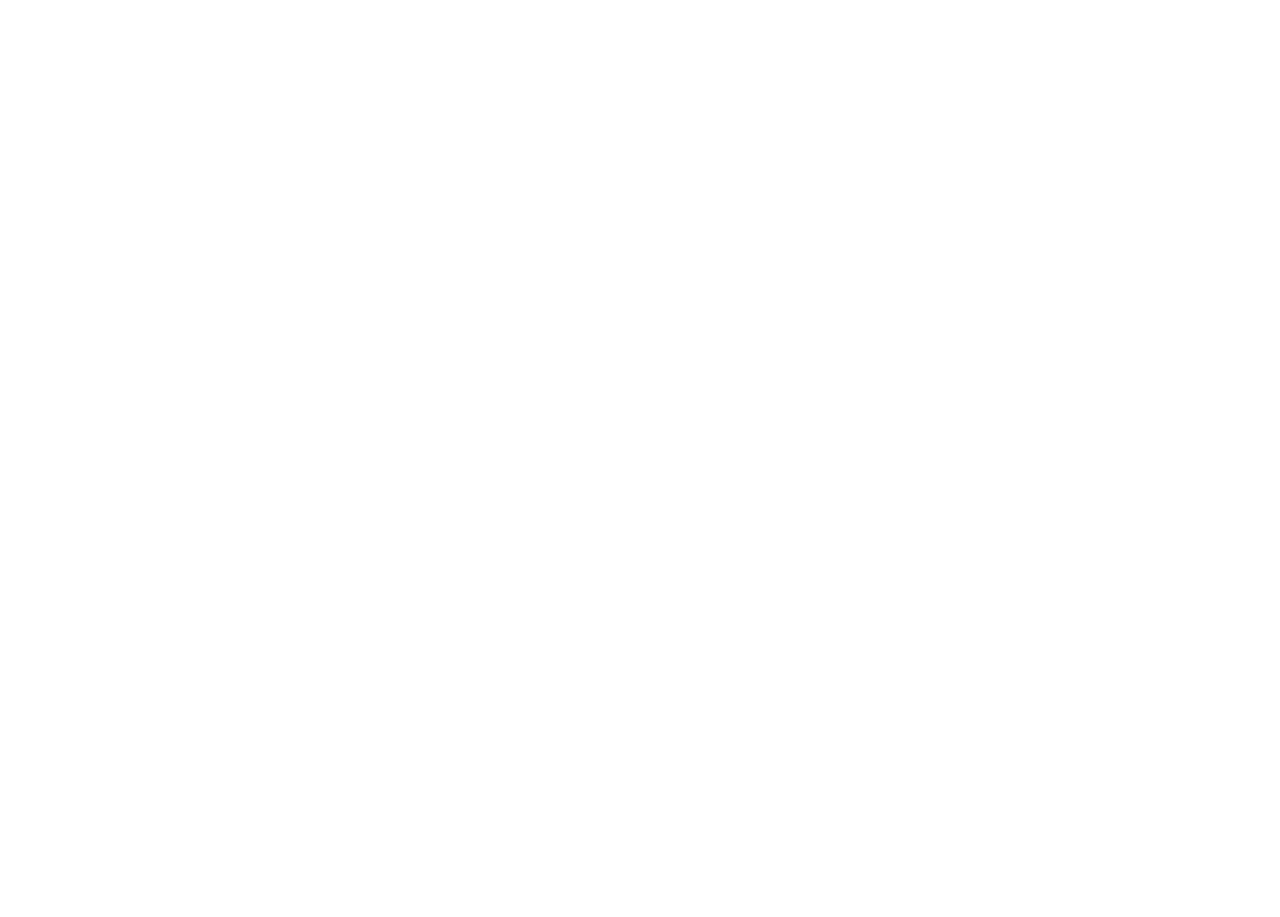
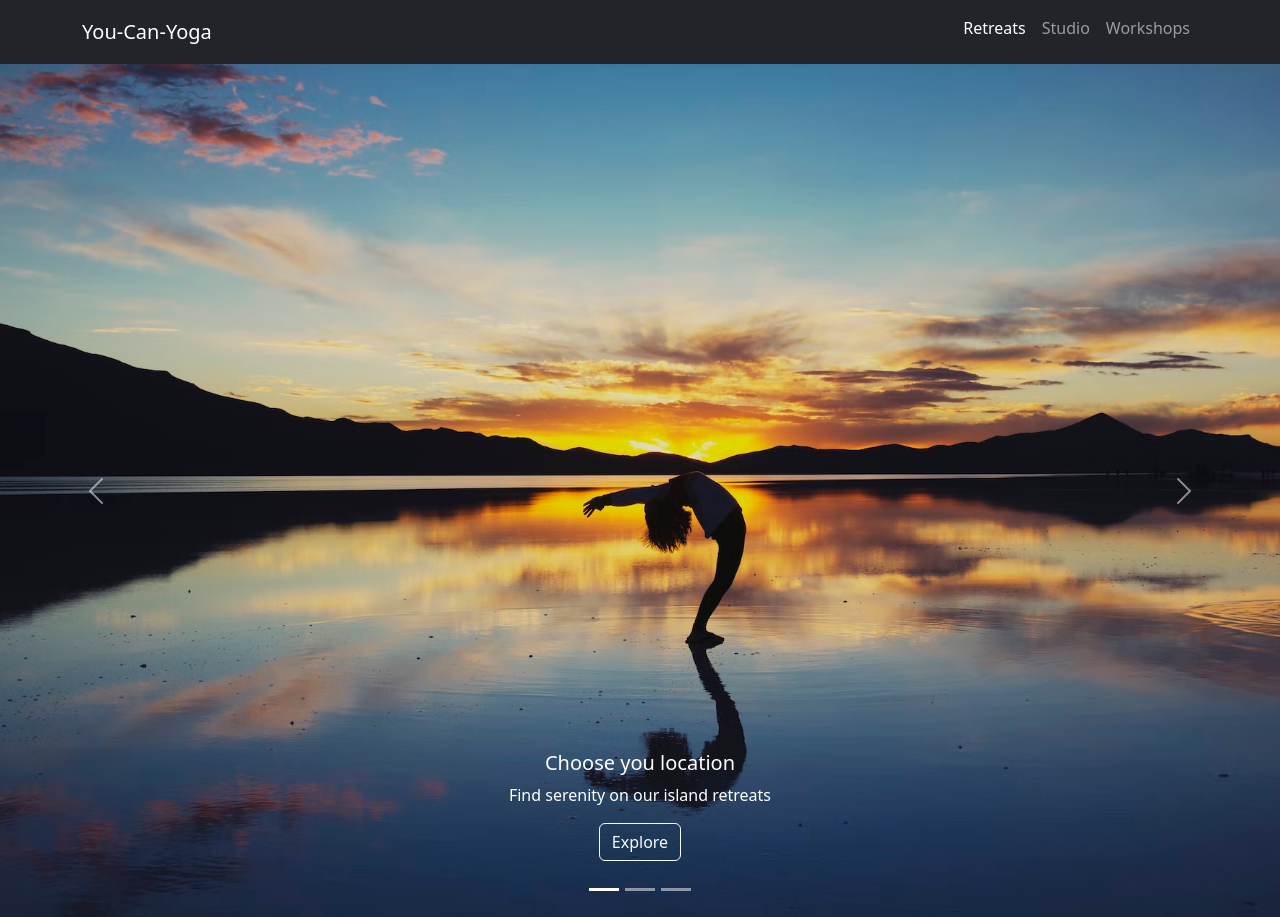
Before and after one commit to AumDigital/bootstrap-project, a plain HTML site: page index.html in a window 1280 px wide. Before the commit the page ends 800 px from the top, so only its background shows below. Drawn offline with nearby package versions, Linux system fonts and the light colour scheme.

Commit message:
scss files, main carousel

```diff
--- a/index.html
+++ b/index.html
@@ -5,9 +5,120 @@
     <meta http-equiv="X-UA-Compatible" content="IE=edge">
     <meta name="viewport" content="width=device-width, initial-scale=1.0">
     <link href="https://cdn.jsdelivr.net/npm/bootstrap@5.3.0-alpha1/dist/css/bootstrap.min.css" rel="stylesheet" integrity="sha384-GLhlTQ8iRABdZLl6O3oVMWSktQOp6b7In1Zl3/Jr59b6EGGoI1aFkw7cmDA6j6gD" crossorigin="anonymous">
+    <link rel="stylesheet" href="styles/index.css">
     <title>Bootstrap Project</title>
 </head>
 <body>
+
+    <header>
+
+
+        <nav class="navbar navbar-expand-lg bg-dark" data-bs-theme="dark">
+            <div class="container">
+              <a class="navbar-brand" href="#">You-Can-Yoga</a>
+              <button class="navbar-toggler" type="button" data-bs-toggle="collapse" data-bs-target="#navbarNav" aria-controls="navbarNav" aria-expanded="false" aria-label="Toggle navigation">
+                <span class="navbar-dark navbar-toggler-icon"></span>
+              </button>
+              <div class="collapse navbar-collapse" id="navbarNav">
+                <ul class="navbar-nav ms-auto mb-2">
+                  <li class="nav-item">
+                    <a class="nav-link active" aria-current="page" href="#retreats">Retreats</a>
+                  </li>
+                  <li class="nav-item">
+                    <a class="nav-link" href="#studio">Studio</a>
+                  </li>
+                  <li class="nav-item">
+                    <a class="nav-link" href="#workshops">Workshops</a>
+                  </li>
+                </ul>
+              </div>
+            </div>
+
+          </nav>
+
+
+    </header>
+
+    <section id="retreats">
+
+
+
+        <div id="carouselExampleCaptions" class="carousel slide">
+            <div class="carousel-indicators">
+            <button type="button" data-bs-target="#carouselExampleCaptions" data-bs-slide-to="0" class="active" aria-current="true" aria-label="Slide 1"></button>
+            <button type="button" data-bs-target="#carouselExampleCaptions" data-bs-slide-to="1" aria-label="Slide 2"></button>
+            <button type="button" data-bs-target="#carouselExampleCaptions" data-bs-slide-to="2" aria-label="Slide 3"></button>
+            </div>
+            <div class="carousel-inner">
+            <div class="carousel-item active">
+                <img src="images/islandyoga.jpg" class="d-block w-100" alt="photo of a yogi by the water">
+                <div class="carousel-caption d-none d-md-block">
+                <h5>Choose you location</h5>
+                <p>Find serenity on our island retreats</p>
+                <p><a href="#" class="btn btn-outline-light">Explore</a></p>
+                </div>
+            </div>
+            <div class="carousel-item">
+                <img src="images/mountain.jpg" class="d-block w-100" alt="photo of a mountain landscape">
+                <div class="carousel-caption d-none d-md-block">
+                <h5>The choice is yours!</h5>
+                <p> Nestle yourself deep in the mountains.</p>
+                <p><a href="#" class="btn btn-outline-light">Explore</a></p>
+                </div>
+            </div>
+            <div class="carousel-item">
+                <img src="images/austria.jpg" class="d-block w-100" alt="a photo of a small town in the mountains next to a lake">
+                <div class="carousel-caption d-none d-md-block">
+                <h5>Find your version of peace</h5>
+                <p>Maybe tucked away in an idyllic village in Austria?</p>
+                <p><a href="#" class="btn btn-outline-light">Explore</a></p>
+                </div>
+            </div>
+            </div>
+            <button class="carousel-control-prev" type="button" data-bs-target="#carouselExampleCaptions" data-bs-slide="prev">
+                <span class="carousel-control-prev-icon" aria-hidden="true"></span>
+                <span class="visually-hidden">Previous</span>
+            </button>
+            <button class="carousel-control-next" type="button" data-bs-target="#carouselExampleCaptions" data-bs-slide="next">
+                <span class="carousel-control-next-icon" aria-hidden="true"></span>
+                <span class="visually-hidden">Next</span>
+                </button>
+        </div>
+
+
+    </section>
+
+
+
+
+
+
+    <section>
+
+           <!--
+1       <div class="container-md">
+            <div class="row">
+                <div class="col">
+                    <div class="card">
+                        <div class="card-body">
+                            <h4 class="card-title"> Hello World</h4>
+                            <p class="card-text">Lorem ipsum dolor sit amet, consectetur adipiscing elit,
+                                sed do eiusmod tempor incididunt ut labore et dolore magna aliqua. Ut enim
+                                ad minim veniam, quis nostrud exercitation ullamco laboris nisi ut aliquip
+                                ex ea commodo consequat. Duis aute irure dolor in reprehenderit in voluptate
+                                velit esse cillum dolore eu fugiat nulla pariatur. Excepteur sint occaecat cupidatat non proident,
+                                sunt in culpa qui officia deserunt mollit anim id est laborum.</p>
+
+                        </div>
+                    </div>
+                </div>
+                <div class="col"></div>
+                <div class="col"></div>
+                </div>
+            </div>
+        </div>
+        -->
+    </section>
 
 
 
@@ -34,7 +145,7 @@
 
 
 
-
+        <!--BOOTSTRAP-->
 
     <script src="https://cdn.jsdelivr.net/npm/bootstrap@5.3.0-alpha1/dist/js/bootstrap.bundle.min.js" integrity="sha384-w76AqPfDkMBDXo30jS1Sgez6pr3x5MlQ1ZAGC+nuZB+EYdgRZgiwxhTBTkF7CXvN" crossorigin="anonymous"></script>
     <script src="https://cdn.jsdelivr.net/npm/@popperjs/core@2.11.6/dist/umd/popper.min.js" integrity="sha384-oBqDVmMz9ATKxIep9tiCxS/Z9fNfEXiDAYTujMAeBAsjFuCZSmKbSSUnQlmh/jp3" crossorigin="anonymous"></script>
--- /dev/null
+++ b/styles/index.scss
@@ -0,0 +1,2 @@
+@import 'header';
+@import 'main';
```
Also changed, not shown: _header.scss (added), _main.scss (added), images/austria.jpg (added), images/island.jpg (added), images/islandyoga.jpg (added), images/mountain.jpg (added), styles/index.css (added), 4 other files.
